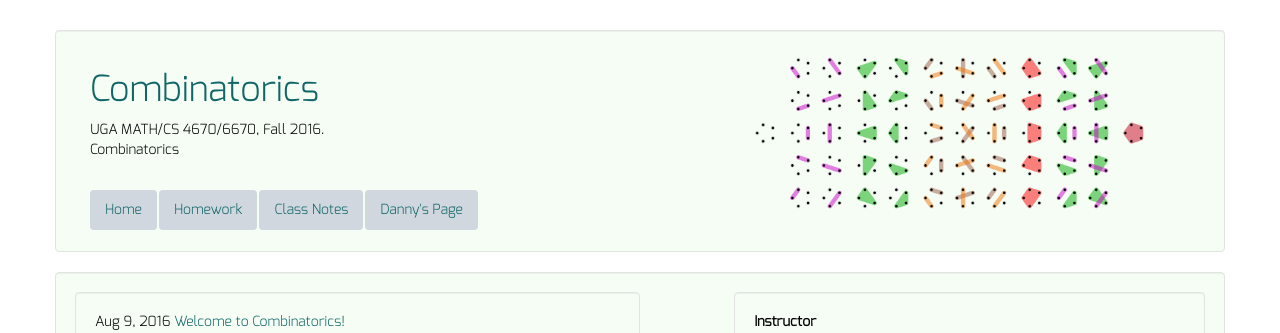
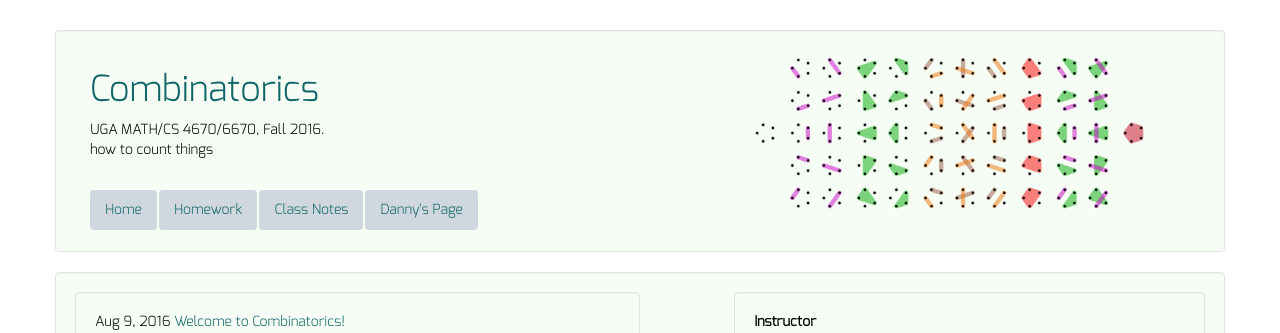
Before and after one commit to dkrashen/combinatorics, a Jekyll site: the page built from index.html, in a window 1280 px wide. Shown: the top 333 px of the page. Built offline with Jekyll 4.4.1, drawn with Linux system fonts in a browser that asks for light colours.

Commit message:
modify description

```diff
--- a/_config.yml
+++ b/_config.yml
@@ -5,7 +5,7 @@ testing: true
 title: "Combinatorics"
 email: "&#100;&#107;&#114;&#97;&#115;&#104;&#101;&#110;&#64;&#117;&#103;&#97;&#46;&#101;&#100;&#117;&#13;&#10;&#13;&#10;"
 tagline: "UGA MATH/CS 4670/6670, Fall 2016."
-description: "Combinatorics"
+description: "how to count things"
 instructor: "Danny Krashen"
 instructor-email: "dkrashen@uga.edu"
 office: "Boyd 437"
```
